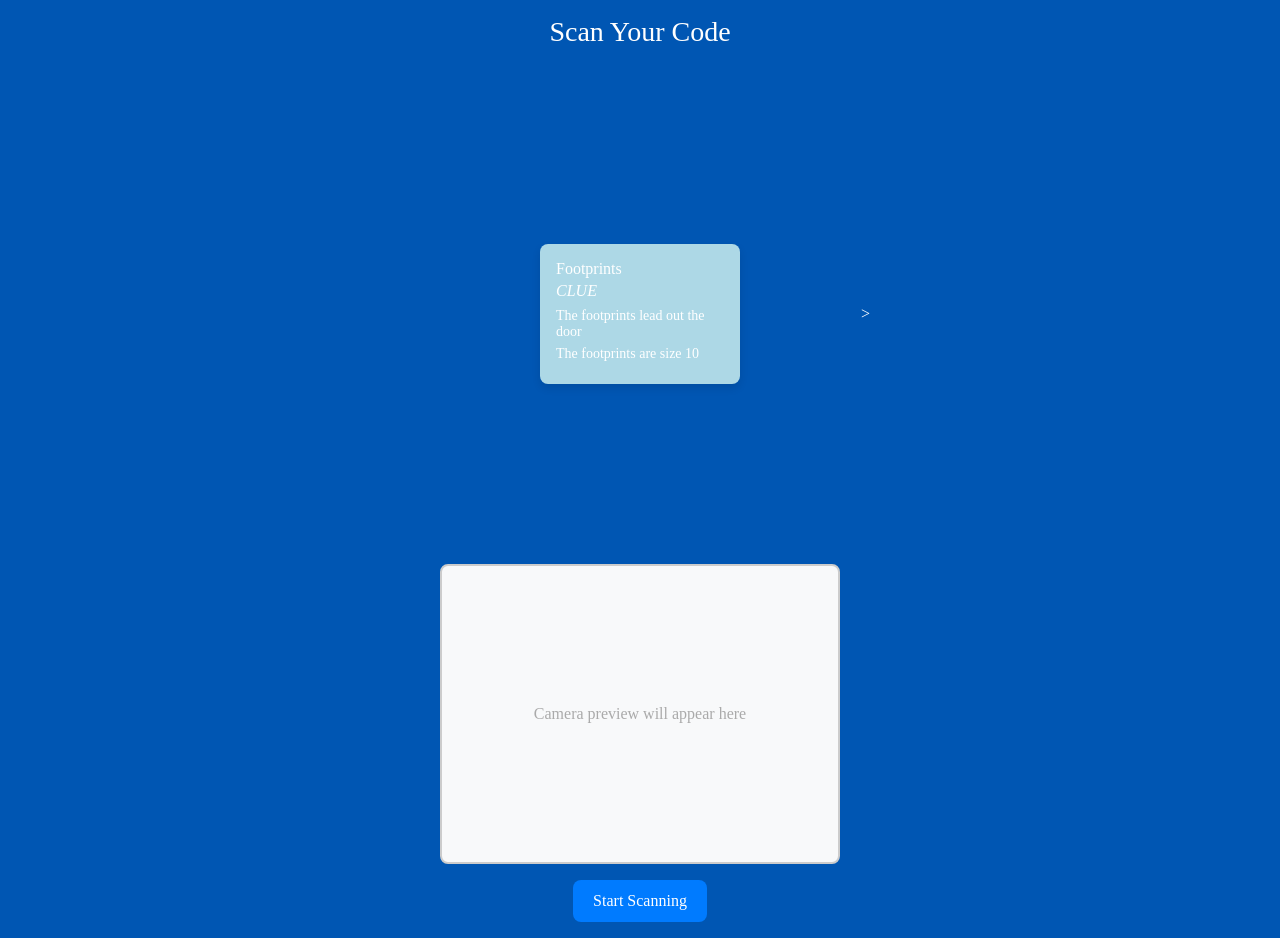
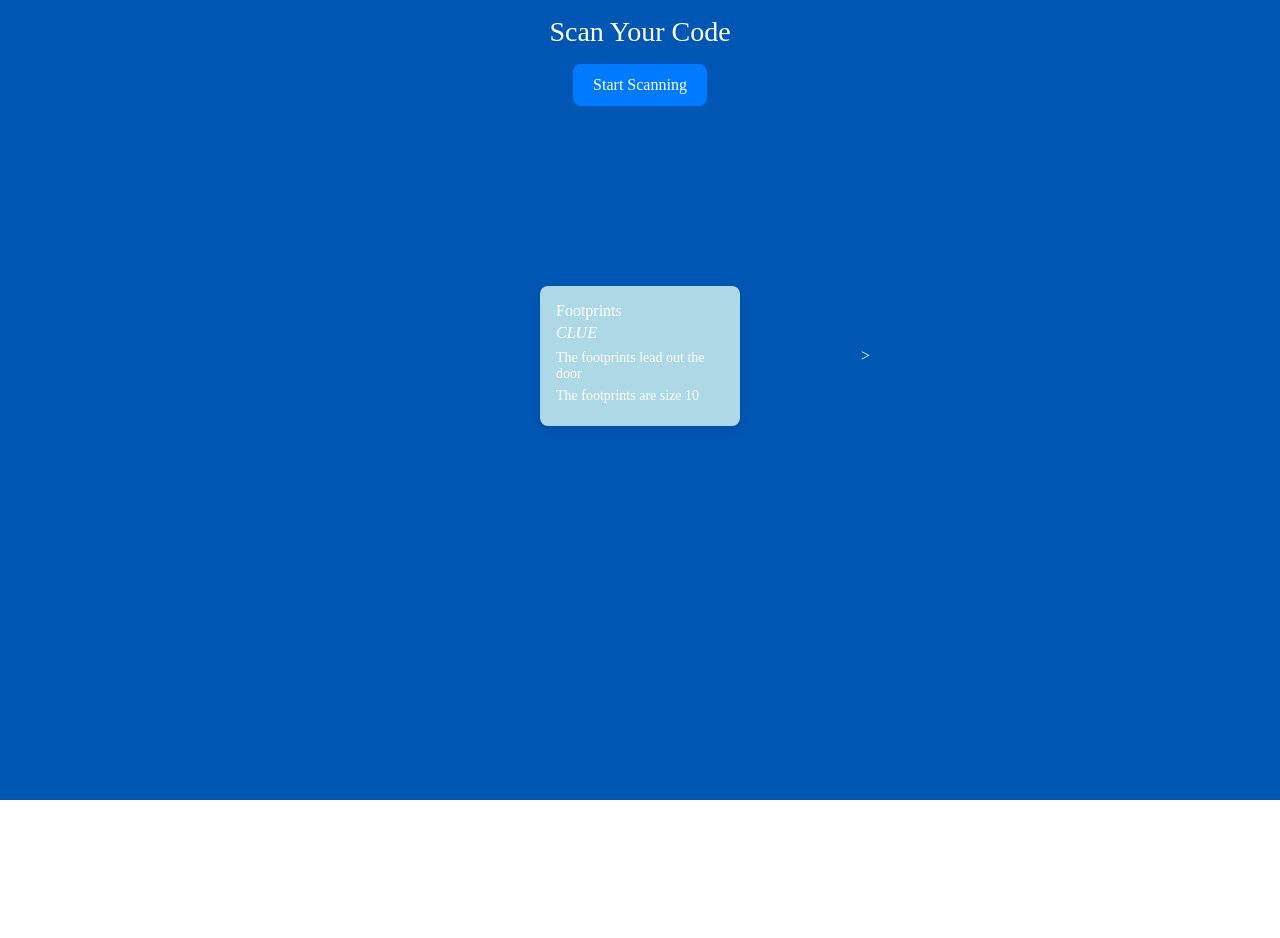
Before and after one commit to nedolsdev/detective-game-website, a React (Vite) app: page / in a window 1280 px wide. After the commit the page ends 800 px from the top, so only its background shows below. Built offline with nearby package versions, Linux system fonts and the light colour scheme.

Commit message:
Fix order

```diff
--- a/src/App.tsx
+++ b/src/App.tsx
@@ -11,15 +11,19 @@ function App() {
 
   return (
     <Game title="Scan Your Code">
+
+      <CameraScannerWrapper onScanComplete={(code) => alert(code)} />
+
       <Carousel>
         <Card clue={GAME_DATA.clues[0]}>
         </Card>
         <Card clue={GAME_DATA.clues[1]}>
         </Card>
-        <Card clue={GAME_DATA.clues[2]}>
+        <Card clue={GAME_DATA.clues[25]}>
         </Card>
       </Carousel>
-      <CameraScannerWrapper onScanComplete={(code) => alert(code)} />
+
+
     </Game>
   )
 }
--- a/src/CameraScannerWrapper.tsx
+++ b/src/CameraScannerWrapper.tsx
@@ -23,6 +23,7 @@ function CameraScannerWrapper({ onScanComplete }: CameraScannerWrapperProps) {
         textAlign: 'center',
       }}
     >
+      {isScanning && (
         <div
           style={{
             height: '300px',
@@ -52,6 +53,7 @@ function CameraScannerWrapper({ onScanComplete }: CameraScannerWrapperProps) {
             </div>
           )}
         </div>
+      )}
 
       {!isScanning ? (
         <button
```
Lines whose indentation alone changed are shown as unchanged.
